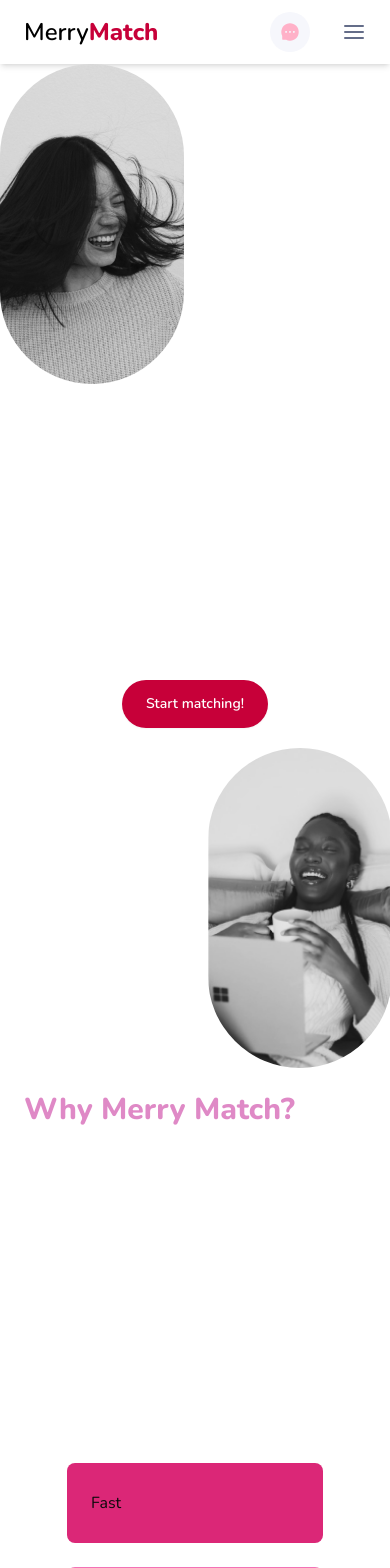
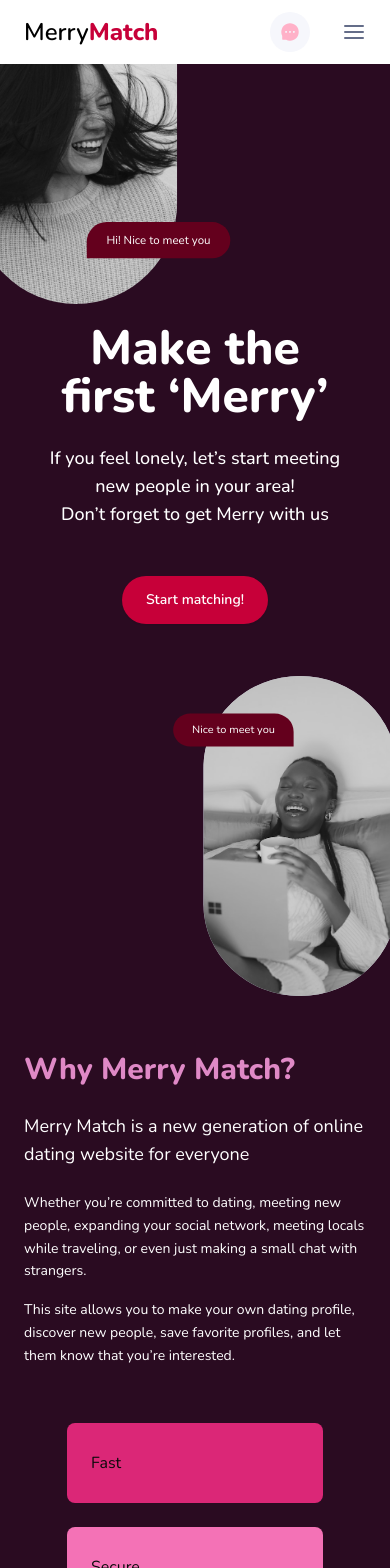
Before and after one commit to sappakit/merry_match_project_test, a Next.js app: page /homepage in a window 390 px wide. Shown: the top 1568 px of the page. Built offline with nearby package versions, Linux system fonts and the light colour scheme.

Commit message:
feat: add complete hero section with responsive design.

```diff
--- a/src/components/CustomUi.js
+++ b/src/components/CustomUi.js
@@ -20,9 +20,48 @@ export function CustomButton({
   );
 }
 
-export function CardImage({ children, className = "h-72 w-48" }) {
+export function CardImage({ children, className = "h-72 w-52" }) {
   const customClass =
     `overflow-hidden rounded-full bg-fourth-500 ${className}`.trim();
 
   return <div className={customClass}>{children}</div>;
 }
+
+export function ChatBubble({ children, type = "sender", className = "" }) {
+  // กำหนด style ให้ตำแหน่ง chat
+  const positionChat = {
+    senderChat: {
+      borderTopRightRadius: '2rem',
+      borderBottomRightRadius: '2rem',
+      borderTopLeftRadius: '2.2rem',
+      borderBottomLeftRadius: '0rem',
+    },
+    receiverChat: {
+      borderTopRightRadius: '2.2rem',
+      borderBottomRightRadius: '0rem',
+      borderTopLeftRadius: '2rem',
+      borderBottomLeftRadius: '2rem',
+    },
+  };
+
+  const customClass =`pt-3 pl-6 pb-3 pr-6 px-6 text-center w-fit ${className}`
+
+  // เลือก style ตาม type
+  const chatStyle =
+    type === "sender"
+      ? positionChat.senderChat
+      : type === "receiver"
+      ? positionChat.receiverChat
+      : {};
+
+  return (
+    <div className="text-center">
+      <div
+        className={customClass}
+        style={chatStyle}
+      >
+        <p>{children}</p>
+      </div>
+    </div>
+  );
+}
--- a/src/components/NavBar.js
+++ b/src/components/NavBar.js
@@ -20,8 +20,8 @@ export function NavBar() {
   const router = useRouter();
 
   return (
-    <nav className="flex h-16 items-center justify-between bg-utility-primary px-6 shadow-md lg:h-20 lg:px-32">
-      <a href="/" className="text-2xl font-semibold text-utility-second">
+    <nav className="flex h-16 items-center justify-between bg-utility-primary px-6 overflow-hidden shadow-lg lg:h-20 lg:px-32">
+      <a href="" className="text-2xl font-semibold text-utility-second">
         Merry<span className="font-extrabold text-primary-500">Match</span>
       </a>
 
--- a/src/components/landing-page/card-section.js
+++ b/src/components/landing-page/card-section.js
@@ -30,7 +30,7 @@ export default function CardSection() {
     <>
 
 {/* renderlists */}
-<div class=" text-white p-6 lg:p-0 lg:py-24">
+<div class=" text-white  bg-second-900 p-6 lg:p-0 lg:py-24">
   <h2 class="text-center text-3xl font-bold text-second-300 mb-8">How to Merry</h2>
   <figure className="flex flex-col container mx-auto lg:flex-row lg:justify-center lg:gap-5 items-center space-y-6 lg:space-y-0">
   {steps.map((step, index) => (
--- a/src/components/landing-page/header-section.js
+++ b/src/components/landing-page/header-section.js
@@ -1,61 +1,90 @@
-import { CardImage, CustomButton } from "@/components/CustomUi";
+import { CardImage, ChatBubble, CustomButton } from "@/components/CustomUi";
 import { NavBar } from "@/components/NavBar";
+import { GoHeartFill } from "react-icons/go";
+
 export default function HeaderSection() {
   return (
     <>
-
       {/* เหลือแก้ responsive และ ใส่ chat buble  */}
 
-<header className="relative min-h-screen flex flex-col lg:flex lg:flex-row lg:items-center lg:justify-center ">
+      <header className="relative flex min-h-screen flex-col overflow-hidden pb-96 lg:flex lg:flex-row lg:items-center lg:justify-center bg-second-900 lg:pb-0">
+      <div className="absolute hidden lg:block  rounded-full w-2 h-2 top-[4rem]  right-[38rem]"> <GoHeartFill className="text-second-600"/>  </div>
+      <div className="absolute hidden lg:block  rounded-full w-2 h-2 bg-primary-300 top-[2.5rem] left-[4rem]">  </div>
+        <div className="absolute hidden lg:block  rounded-full w-10 h-10 bg-second-700 top-[4rem] -left-[0.5rem]">  </div>
+        <div className="absolute hidden lg:block  rounded-full w-10 h-10 bg-second-800 top-[25rem] right-[4rem]">   </div>
+        <div className="absolute hidden lg:block  rounded-full  top-[25.9rem] right-[5.7rem]"> 😄  </div>
+        <div className="absolute hidden lg:block  rounded-full w-2 h-2 bg-third-600 top-[28.5rem] right-[11rem]">   </div>
 
-<div className=" overflow-hidden lg:p-0 ">
-<CardImage className="h-[20rem] w-[11.5rem]  ">
+{/* person 1 */}
+        <div className="absolute -left-24 -top-44 overflow-hidden lg:-top-44 lg:left-auto lg:right-64">
+          <div className="l:p-23 container relative w-auto scale-110 p-20">
+            <CardImage className="h-[20rem] w-[11.5rem] lg:h-[22rem] lg:w-[12.5rem]">
               <img
                 src="/images/person-hompage1.jpg"
                 alt="Person"
-    className="scale-120 h-full w-full object-cover"
+                className="scale-120 h-full w-full object-cover lg:scale-105"
               />
             </CardImage>
 
+            <ChatBubble
+              className="absolute left-40 top-80 scale-75 bg-primary-700 text-sm text-white lg:left-44 lg:top-[22rem]"
+              type="sender"
+            >
+              Hi! Nice to meet you
+            </ChatBubble>
+          </div>
         </div>
 
-<section className="flex flex-col items-center  p-5 lg:contain text-center ">
+
+{/* Main title  2 */}
+
+        <section className="lg:contain static mt-60 flex flex-shrink-0 flex-col items-center p-5 text-center lg:mb-20 lg:mt-0">
           <article>
-      <h1 className="text-6xl font-extrabold text-utility-primary">
+            <h1 className="text-5xl font-extrabold text-utility-primary">
               Make the <br />
               first ‘Merry’
             </h1>
-      <h2 className="mt-6 text-xl font-bold text-utility-primary">
+            <h2 className="mt-6 text-lg font-medium text-utility-primary">
               If you feel lonely, let’s start meeting <br />
               new people in your area! <br />
               Don’t forget to get Merry with us
             </h2>
             <div className="mt-12">
-        <CustomButton type="submit" buttonType="primary" customStyle="w-40">
+              <CustomButton
+                type="submit"
+                buttonType="primary"
+                customStyle="w-40"
+              >
                 Start matching!
               </CustomButton>
             </div>
           </article>
         </section>
 
+{/* person 2 */}
 
-
-  <div className="pl-[13rem] lg:p-0 overflow-hidden ">
-  <CardImage
-    className="h-[20rem] w-[11.5rem] "
-  >
+        <div className="absolute -bottom-32 -left-40 flex flex-row items-center justify-center overflow-hidden pl-[13rem] lg:bottom-20 lg:left-60 lg:mt-0 lg:p-0 lg:pl-0">
+          <div className="container relative w-auto scale-x-105 scale-y-100 p-20 lg:scale-x-105 lg:scale-y-100 lg:p-0">
+            <div className="relative p-20">
+              <CardImage className="h-[20rem] w-[11.5rem] lg:h-[25rem] lg:w-[13.5rem]">
                 <img
                   src="/images/person-hompage2.jpg"
                   alt="Person"
-      className="scale-120 h-full w-full object-cover"
+                  className="h-full w-full grayscale object-cover"
                 />
+              </CardImage>
 
-  </CardImage>
+              <ChatBubble
+                className="absolute left-8 top-28 scale-75 bg-primary-700 text-sm text-white lg:top-36"
+                type="receiver"
+              >
+                <GoHeartFill className="hidden lg:block lg:absolute lg:left-3 lg:top-2 lg:h-2 lg:w-2 lg:-rotate-[20deg]" />
+                Nice to meet you
+              </ChatBubble>
             </div>
-
+          </div>
+        </div>
       </header>
-
-
     </>
   );
 }
--- a/src/components/landing-page/startmatching-section.js
+++ b/src/components/landing-page/startmatching-section.js
@@ -4,7 +4,7 @@ export default function StartMacthing() {
 
   return (
     <>
-<section className="flex items-center justify-center container mx-auto lg:mb-10 lg:px-16">
+<section className="flex items-center justify-center container bg-second-900   mx-auto lg:pb-10 lg:px-16">
   <div className="max-w-5xl w-full lg:rounded-badge bg-gradient-to-r from-primary-600 via-utility-third to-purple-500 p-8 lg:p-20 overflow-hidden pb-28 lg-pb-0 relative text-center">
 
     {/* Decorative Heart - Big (อยู่ข้างหลัง h2) */}
--- a/src/components/landing-page/whymarry.js
+++ b/src/components/landing-page/whymarry.js
@@ -3,7 +3,7 @@ import { GoHeartFill } from "react-icons/go";
 export default function WhyMerrySection() {
   return (
     <>
-    <section className="flex flex-col lg:flex-row items-center justify-center gap-8  ">
+    <section className="flex bg-second-900  flex-col lg:flex-row items-center justify-center gap-8  ">
   {/* Left Content */}
   <article className="max-w-lg text-white p-6 lg:p-8">
     <h1 className="text-3xl lg:text-4xl font-extrabold text-second-300 mb-6">
```
Also changed, not shown: public/images/person-hompage2.jpg. Lines whose indentation alone changed are shown as unchanged.
